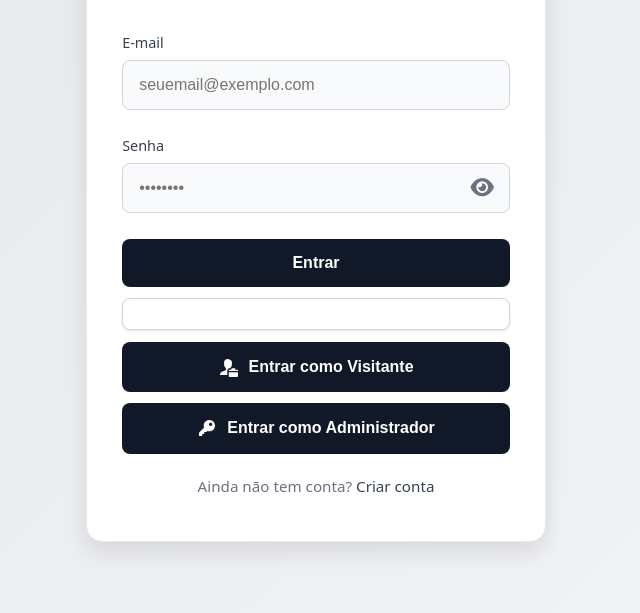
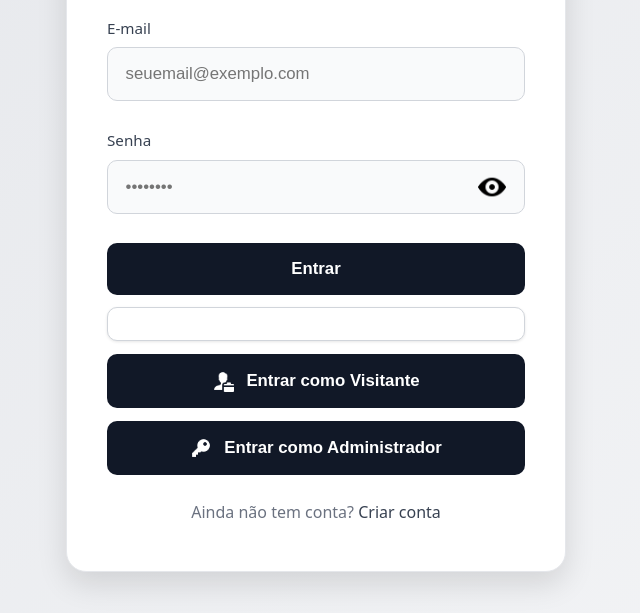
Before and after one commit to FantasmaVendas/Fantas-MOD, a website: page index.html in a window 1280 px wide. Shown: the part 187-800 px from the top of the page, without its empty margins (324-964 px from the left). Drawn offline with Linux system fonts and the light colour scheme.

Commit message:
Update index.html

```diff
--- a/index.html
+++ b/index.html
@@ -27,67 +27,76 @@
     .container {
       background: white;
       width: 100%;
-      max-width: 460px;          /* ← Aumentado de 420px para 460px */
-      padding: 2.8rem 2.2rem;    /* um pouquinho mais de padding também */
-      border-radius: 16px;
-      box-shadow: 0 10px 25px rgba(0,0,0,0.1);
+      max-width: 500px;               /* ← Aumentado para 500px (era 460px) */
+      padding: 3rem 2.5rem;           /* mais espaço interno também */
+      border-radius: 20px;
+      box-shadow: 0 12px 30px rgba(0,0,0,0.12);
       border: 1px solid #e5e7eb;
     }
-    .header { text-align: center; margin-bottom: 2.2rem; }
-    .header h1 { font-size: 1.9rem; font-weight: 700; margin-bottom: 0.4rem; }
-    .header p { color: #6b7280; font-size: 0.95rem; }
+    .header { text-align: center; margin-bottom: 2.4rem; }
+    .header h1 { font-size: 2.1rem; font-weight: 700; margin-bottom: 0.5rem; }
+    .header p { color: #6b7280; font-size: 1rem; }
 
-    .form-group { margin-bottom: 1.6rem; }
-    label { display: block; margin-bottom: 0.5rem; font-size: 0.9rem; font-weight: 500; color: #374151; }
+    .form-group { margin-bottom: 1.8rem; }
+    label { display: block; margin-bottom: 0.6rem; font-size: 0.95rem; font-weight: 500; color: #374151; }
     input {
       width: 100%;
-      padding: 0.95rem 1rem;
+      padding: 1rem 1.1rem;
       border: 1px solid #d1d5db;
-      border-radius: 8px;
-      font-size: 1rem;
+      border-radius: 10px;
+      font-size: 1.05rem;
       background: #f9fafb;
     }
     input:focus {
       outline: none;
       border-color: #6b7280;
-      box-shadow: 0 0 0 3px rgba(107,114,128,0.15);
+      box-shadow: 0 0 0 4px rgba(107,114,128,0.12);
       background: white;
     }
 
-    .password-wrapper { position: relative; }
-    .password-wrapper input { padding-right: 3.5rem; }
+    .password-wrapper {
+      position: relative;
+    }
+    .password-wrapper input {
+      padding-right: 4.2rem;
+    }
     .toggle-password {
       position: absolute;
-      right: 1rem;
+      right: 1.2rem;
       top: 50%;
       transform: translateY(-50%);
       background: none;
       border: none;
       cursor: pointer;
-      font-size: 1.3rem;
-      color: #6b7280;
+      width: 28px;
+      height: 28px;
+      padding: 0;
     }
-    .toggle-password:hover { color: #111827; }
+    .toggle-password img {
+      width: 100%;
+      height: 100%;
+      object-fit: contain;
+    }
 
     .btn {
       width: 100%;
-      padding: 0.95rem;
+      padding: 1rem;
       border: none;
-      border-radius: 8px;
-      font-size: 1rem;
+      border-radius: 10px;
+      font-size: 1.05rem;
       font-weight: 600;
       cursor: pointer;
       transition: all 0.2s;
-      margin: 0.7rem 0;
+      margin: 0.8rem 0;
       display: flex;
       align-items: center;
       justify-content: center;
-      gap: 10px;
+      gap: 12px;
     }
     .btn-primary,
     .btn-visitor,
     .btn-admin {
-      background: #111827;     /* Todos os 3 botões agora na mesma cor preta */
+      background: #111827;
       color: white;
     }
     .btn-primary:hover,
@@ -104,16 +113,16 @@
     }
     .btn-google:hover { background: #f8f9fa; }
 
-    .toggle-link { text-align: center; margin-top: 1.4rem; font-size: 0.95rem; color: #6b7280; }
+    .toggle-link { text-align: center; margin-top: 1.6rem; font-size: 1rem; color: #6b7280; }
     .toggle-link a { color: #374151; font-weight: 500; text-decoration: none; }
     .cadastro-only { display: none; }
     .is-cadastro .cadastro-only { display: block; }
 
     .alert {
-      padding: 0.8rem;
-      border-radius: 8px;
-      margin-bottom: 1rem;
-      font-size: 0.9rem;
+      padding: 1rem;
+      border-radius: 10px;
+      margin-bottom: 1.2rem;
+      font-size: 0.95rem;
     }
     .alert-success { background: #d1fae5; color: #065f46; border: 1px solid #6ee7b7; }
     .alert-error   { background: #fee2e2;   color: #991b1b; border: 1px solid #fca5a5; }
@@ -147,7 +156,7 @@
         <div class="password-wrapper">
           <input type="password" id="password" placeholder="••••••••" required autocomplete="current-password">
           <button type="button" class="toggle-password" id="togglePass">
-            <i class="fas fa-eye" id="eyeIcon"></i>
+            <img src="eye.png" alt="Mostrar senha" id="eyeIcon">
           </button>
         </div>
       </div>
@@ -157,7 +166,7 @@
         <div class="password-wrapper">
           <input type="password" id="passwordConfirm" placeholder="••••••••" autocomplete="new-password">
           <button type="button" class="toggle-password" id="togglePassConfirm">
-            <i class="fas fa-eye" id="eyeIconConfirm"></i>
+            <img src="eye.png" alt="Mostrar senha" id="eyeIconConfirm">
           </button>
         </div>
       </div>
@@ -183,11 +192,11 @@
     </button>
 
     <button class="btn btn-visitor" onclick="enterAsVisitor()">
-      <img src="visitors.png" alt="Visitante" style="width:20px; height:20px;"> Entrar como Visitante
+      <img src="visitors.png" alt="Visitante" style="width:22px; height:22px;"> Entrar como Visitante
     </button>
 
     <button class="btn btn-admin" onclick="enterAsAdmin()">
-      <img src="keyadm.png" alt="Admin" style="width:20px; height:20px;"> Entrar como Administrador
+      <img src="keyadm.png" alt="Admin" style="width:22px; height:22px;"> Entrar como Administrador
     </button>
 
     <div class="toggle-link">
@@ -210,17 +219,21 @@
       document.getElementById('toggleMode').textContent = isCadastro ? 'Fazer login' : 'Criar conta';
     });
 
+    // Mostrar / esconder senha com imagens
     function togglePassword(inputId, iconId) {
       const input = document.getElementById(inputId);
       const icon = document.getElementById(iconId);
       if (input.type === 'password') {
         input.type = 'text';
-        icon.classList.replace('fa-eye', 'fa-eye-slash');
+        icon.src = 'eye-slash.png';
+        icon.alt = 'Ocultar senha';
       } else {
         input.type = 'password';
-        icon.classList.replace('fa-eye-slash', 'fa-eye');
+        icon.src = 'eye.png';
+        icon.alt = 'Mostrar senha';
       }
     }
+
     document.getElementById('togglePass').addEventListener('click', () => togglePassword('password', 'eyeIcon'));
     document.getElementById('togglePassConfirm').addEventListener('click', () => togglePassword('passwordConfirm', 'eyeIconConfirm'));
 
@@ -234,7 +247,7 @@
       const user = {
         name: "Visitante",
         email: "visitante@temp",
-        picture: "visitors.png",          // ← atualizado
+        picture: "visitors.png",
         loginMethod: "visitor",
         loggedIn: true,
         isVisitor: true
```
